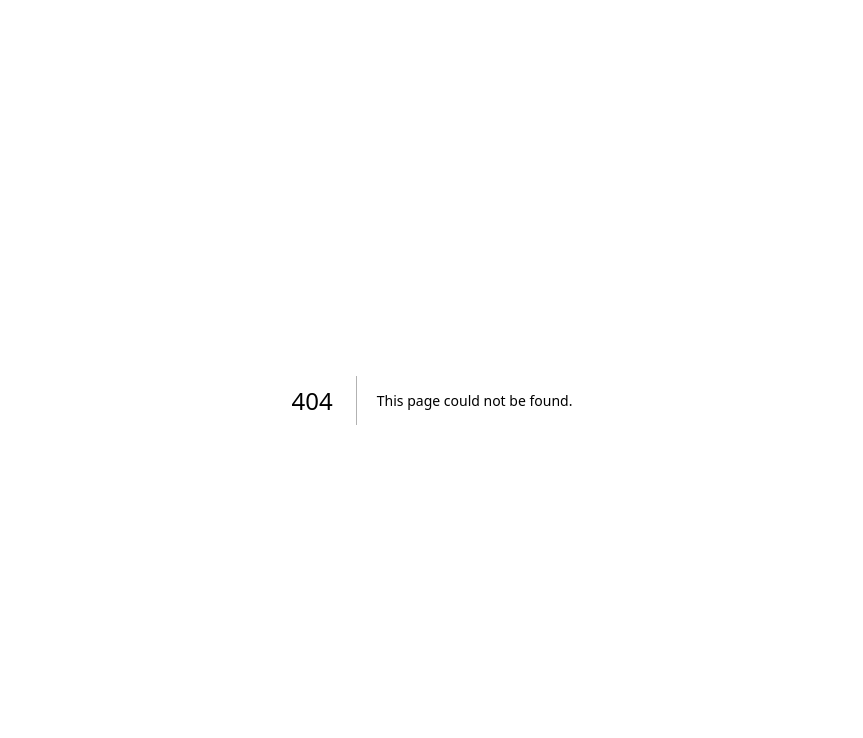
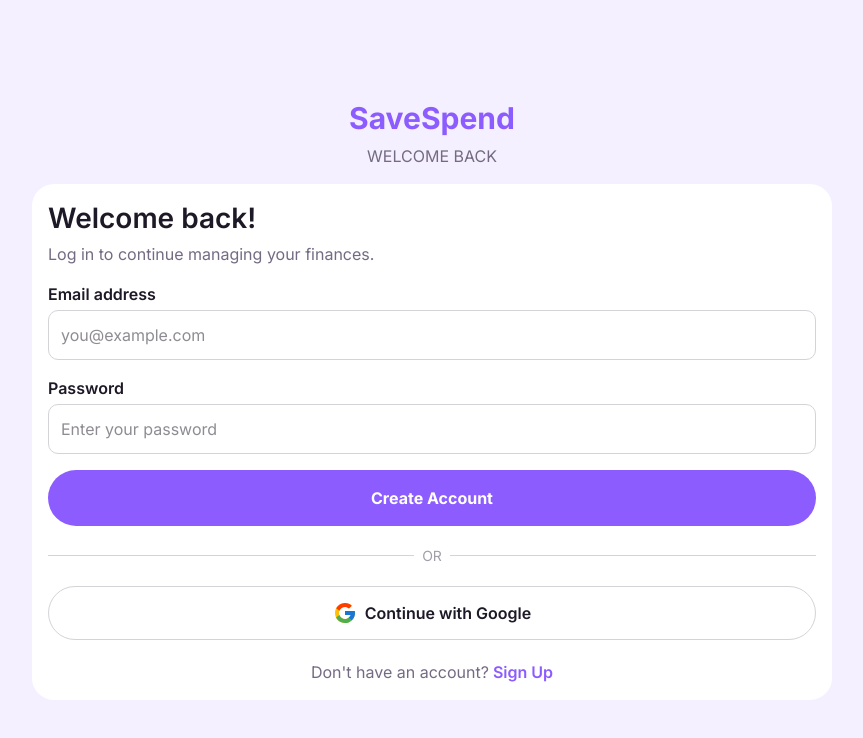
Before and after one commit to BenjaminBatres/SaveSpend-V2, a Next.js app: page /login in a window 1280 px wide. Before the commit this address had no page. Shown: the top 738 px of the page, without its empty margins (208-1071 px from the left). Built offline with nearby package versions, Linux system fonts and the light colour scheme.

Commit message:
feat: implemented login page

```diff
--- /dev/null
+++ b/app/components/AuthForm.tsx
@@ -0,0 +1,28 @@
+import Link from 'next/link'
+
+interface IProps {
+    headerDesc: string
+    children: React.ReactNode
+}
+
+export default function AuthForm({headerDesc, children}: IProps) {
+  return (
+    <div className="flex flex-col items-center justify-center min-h-screen bg-Purple-Theme">
+      <div className="py-10 px-4 w-full">
+        <div className="max-w-200 mx-auto w-full space-y-4">
+          <div className="flex flex-col items-center gap-2">
+            <h2>
+              <Link href={"/"} className="text-3xl font-bold text-Purple">
+                SaveSpend
+              </Link>
+            </h2>
+            <p className="uppercase text-Gray-purple">
+              {headerDesc}
+            </p>
+          </div>
+          {children}
+        </div>
+      </div>
+    </div>
+  )
+}
--- a/app/components/LoginForm.tsx
+++ b/app/components/LoginForm.tsx
@@ -1,10 +1,10 @@
 "use client";
 
+import Link from "next/link";
 import { useState } from "react";
 import { FcGoogle } from "react-icons/fc";
 
 type FieldValues = {
-  name: string;
   email: string;
   password: string;
 };
@@ -16,23 +16,15 @@ type InputField = {
   type: "text" | "email" | "password";
   stateKey: keyof FieldValues;
 };
-export default function AccountForm() {
+export default function LoginForm() {
   const [isLogin, setIsLogin] = useState(false);
   const [fieldValues, setFieldValues] = useState<FieldValues>({
-    name: "",
     email: "",
     password: "",
   });
   const inputFields: InputField[] = [
     {
-      label: "Full name",
-      type: "text",
-      id: "name",
-      placeholder: "John Doe",
-      stateKey: "name",
-    },
-    {
-      label: "Email",
+      label: "Email address",
       type: "email",
       id: "email",
       placeholder: "you@example.com",
@@ -42,23 +34,20 @@ export default function AccountForm() {
       label: "Password",
       type: "password",
       id: "password",
-      placeholder: "Create a password",
+      placeholder: "Enter your password",
       stateKey: "password",
     },
   ];
   return (
     <div className="p-4 rounded-3xl bg-white space-y-4">
       <div className="space-y-1">
-        <h2 className="text-2xl sm:text-[28px] font-semibold">
-          {isLogin ? "Sign in to SaveSpend" : "Create your account"}
-        </h2>
+        <h2 className="text-2xl sm:text-[28px] font-semibold">Welcome back!</h2>
         <p className="text-Gray-purple">
-          Start building better financial habits today.
+          Log in to continue managing your finances.
         </p>
       </div>
-      {isLogin ? (
-        <>
-          {inputFields.slice(1, 3).map((field) => (
+
+      {inputFields.map((field) => (
         <div key={field.id} className="flex flex-col gap-1">
           <label className="font-semibold">{field.label}</label>
           <input
@@ -68,26 +57,7 @@ export default function AccountForm() {
           />
         </div>
       ))}
-        </>
-      ) : (
-        <>
-          {inputFields.map((field) => (
-            <div key={field.id} className="flex flex-col gap-1">
-              <label className="font-semibold">{field.label}</label>
-              <input
-                type={field.type}
-                className="border border-zinc-300 rounded-lg p-3"
-                placeholder={field.placeholder}
-              />
-              {field.type === "password" && (
-                <p className="text-Gray-purple text-sm">
-                  At least 8 characters
-                </p>
-              )}
-            </div>
-          ))}
-        </>
-      )}
+
       <div className="space-y-5">
         <button className="bg-Purple text-white font-bold py-4 rounded-full text-center w-full">
           {isLogin ? "Login" : "Create Account"}
@@ -98,18 +68,18 @@ export default function AccountForm() {
 
         <button className="border border-zinc-300 rounded-full text-center flex justify-center items-center gap-2 w-full py-3.5 font-semibold">
           <FcGoogle className="text-2xl" />
-          {isLogin ? "Log in" : "Sign up"} with Google
+          Continue with Google
         </button>
         <div className="flex justify-center gap-1">
           <p className="text-Gray-purple">
-            {isLogin ? "Don't have an account" : "Already have an account"}?
+            Don't have an account?
           </p>
-          <button
-            onClick={() => setIsLogin(!isLogin)}
+          <Link
+            href={"/sign-up"}
             className="text-Purple font-semibold cursor-pointer"
           >
-            {isLogin ? "Sign Up" : "Log in"}
-          </button>
+            Sign Up
+          </Link>
         </div>
       </div>
     </div>
--- /dev/null
+++ b/app/login/page.tsx
@@ -0,0 +1,11 @@
+import React from 'react'
+import AuthForm from '../components/AuthForm'
+import LoginForm from '../components/LoginForm'
+
+export default function page() {
+  return (
+    <AuthForm headerDesc='Welcome back'>
+        <LoginForm />
+    </AuthForm>
+  )
+}
--- a/app/sign-up/page.tsx
+++ b/app/sign-up/page.tsx
@@ -1,30 +1,15 @@
-import Link from 'next/link'
-import React from 'react'
-import AccountForm from '../components/LoginForm'
-import SignUpForm from '../components/SignUpForm'
+import Link from "next/link";
+import SignUpForm from "../components/SignUpForm";
+import AuthForm from "../components/AuthForm";
 
 export default function page() {
   return (
-    <div className="flex flex-col items-center justify-center min-h-screen bg-Purple-Theme">
-      <div className="py-10 px-4 w-full">
-        <div className="max-w-200 mx-auto w-full space-y-4">
-          <div className="flex flex-col items-center gap-2">
-            <h2>
-              <Link href={"/"} className="text-3xl font-bold text-Purple">
-                SaveSpend
-              </Link>
-            </h2>
-            <p className="uppercase text-Gray-purple">
-              Your finances, made simple
-            </p>
-          </div>
-          <SignUpForm />
-          <p className="text-sm text-Gray-purple text-center">
-            By creating an account, you agree to our Terms of Service and
-            Privacy Policy.
-          </p>
-        </div>
-      </div>
-    </div>
-  )
+    <AuthForm headerDesc="Your finances, made simple">
+      <SignUpForm />
+      <p className="text-sm text-Gray-purple text-center">
+        By creating an account, you agree to our Terms of Service and Privacy
+        Policy.
+      </p>
+    </AuthForm>
+  );
 }
```
Lines whose indentation alone changed are shown as unchanged.
